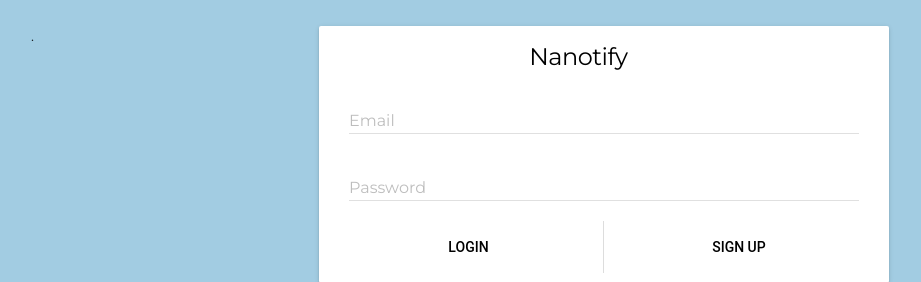
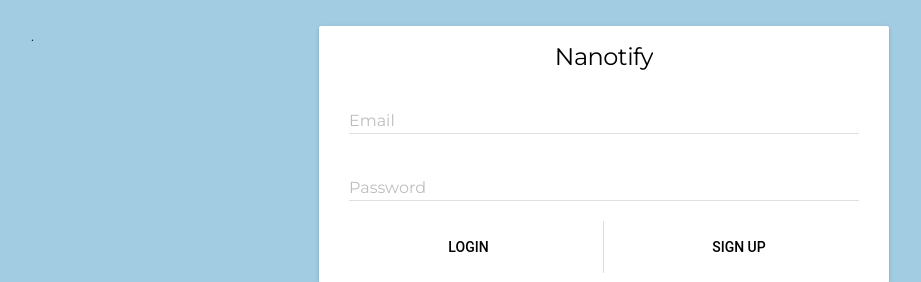
Before and after one commit to benjefferies/nanonotifyaccount, a Flask app: page / in a window 1280 px wide. Shown: the part 265-547 px from the top of the page, without its empty margins (39-960 px from the left). Run offline with Flask 2, Linux system fonts and the light colour scheme; some libraries are stand-ins or nearby versions.

Commit message:
Centered Nanotify

```diff
--- a/app/templates/index.html
+++ b/app/templates/index.html
@@ -22,8 +22,8 @@
             <div class="justify-content-center col-12">
                 <div class="row">
                     <div class="col"></div>
-                    <div class="col mdl-card__title mdl-card--expand">
-                        <h1 class="mdl-card__title-text">Nanotify</h1>
+                    <div class="col mdl-card__title mdl-card--expand t-centre">
+                        <h1 class="mdl-card__title-text m-auto">Nanotify</h1>
                     </div>
                     <div class="col"></div>
                 </div>
--- a/static/css/main.css
+++ b/static/css/main.css
@@ -116,6 +116,10 @@ body {
     display: flex;
 }
 
+.m-auto {
+    margin: auto;
+}
+
 .m-20 {
     margin-top: 20px;
 }
```
